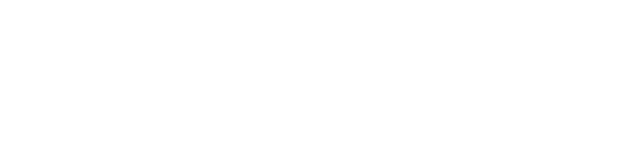
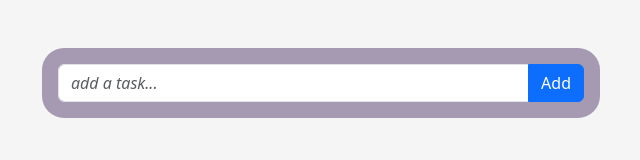
Before and after one commit to SirRicharod/todo, a plain HTML site: page index.html in a window 1280 px wide. Shown: the whole page, without its empty margins (319-959 px from the left). Drawn offline with nearby package versions, Linux system fonts and the light colour scheme.

Commit message:
basic layout and functionality: -todo inputfield and submit btn -submit with enter key -save to localStorage

```diff
--- a/app.js
+++ b/app.js
@@ -0,0 +1,31 @@
+const inputfield = document.querySelector("input");
+const addbutton = document.querySelector("button");
+
+inputfield.addEventListener('keypress', function (event) {
+
+    if (event.key === 'Enter') {
+        event.preventDefault();
+        AddTodo();
+    }
+});
+
+function AddTodo() {
+    // Check for empty input
+    if (inputfield.value.trim() == "") {
+        inputfield.classList.add("is-invalid");
+        return;
+    }
+    else {
+        if (inputfield.classList.contains("is-invalid"))
+            inputfield.classList.remove("is-invalid");
+    }
+
+    SaveToLocalStorage(inputfield.value);
+    inputfield.value = "";
+}
+
+function SaveToLocalStorage(task) {
+    let curTasks = JSON.parse(localStorage.getItem("todo")) || [];
+    curTasks.push(task.trim());
+    localStorage.setItem("todo", JSON.stringify(curTasks));
+}
--- a/index.html
+++ b/index.html
@@ -1,13 +1,26 @@
 <!DOCTYPE html>
 <html lang="en">
+
 <head>
     <meta charset="UTF-8">
     <meta name="viewport" content="width=device-width, initial-scale=1.0">
     <link rel="stylesheet" href="style.css">
     <title>Todo App</title>
+    <!-- Bootstrap CDN -->
+    <link href="https://cdn.jsdelivr.net/npm/bootstrap@5.3.8/dist/css/bootstrap.min.css" rel="stylesheet"
+        integrity="sha384-sRIl4kxILFvY47J16cr9ZwB07vP4J8+LH7qKQnuqkuIAvNWLzeN8tE5YBujZqJLB" crossorigin="anonymous">
 </head>
+
 <body>
+    <div class="container-md">
+        <div class="d-flex justify-content-center align-items-center todo-box">
+            <div class="input-group">
+                <input type="text" placeholder="add a task..." id="todo-input" class="form-control todo-input required">
+                <button class="btn btn-primary submit" id="add-btn" onclick="AddTodo()">Add</button></div>
+        </div>
+    </div>
 
+    <script src="app.js"></script>
 </body>
+
 </html>
-<script src="app.js"></script>
--- a/style.css
+++ b/style.css
@@ -0,0 +1,42 @@
+:root {
+    /* Bold & Vibrant Todo Palette */
+    --text-main: #1a202c;
+    --text-muted: #718096;
+    --bg-main: #f5f5f5;
+    --bg-secondary: #a699b2;
+    --accent: #fbbf24;
+    --accent-hover: #f59e0b;
+    --success: #10b981;
+    --danger: #ef4444;
+
+    --input-padding: 1rem;
+    --input-border: 1rem;
+    --box-padding: 1rem;
+    --box-margin: 3rem;
+    --box-border: calc(var(--bs-border-radius) + var(--input-padding));
+}
+
+body {
+    background-color: var(--bg-main) !important;
+    color: var(--text-main) !important;
+}
+
+.todo-box {
+    padding: var(--box-padding);
+    margin: var(--box-margin) auto;
+    border-radius: var(--box-border);
+    background-color: var(--bg-secondary);
+    width: 50%;
+    max-width: 600px;
+}
+
+.todo-input {
+    width: 100%;
+    padding: var(--input-padding);
+    border: 2px solid var(--bg-main);
+}
+
+.todo-input::placeholder {
+    color: var(--text-muted);
+    font-style: italic;
+}
```
